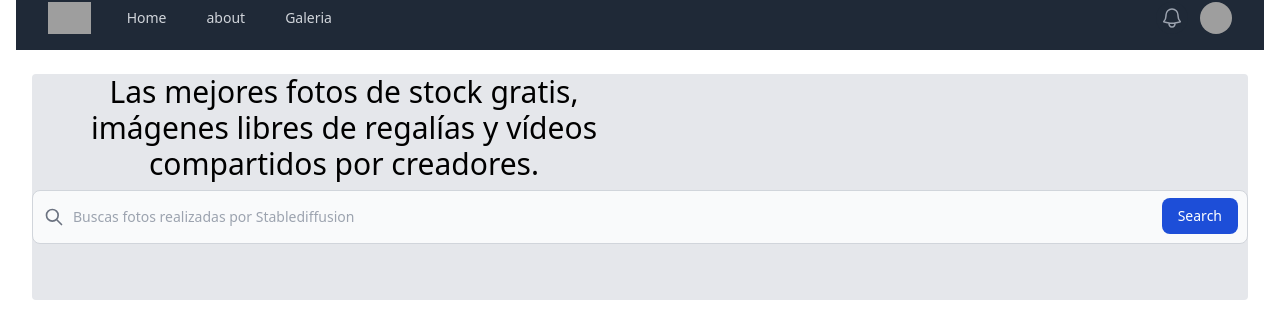
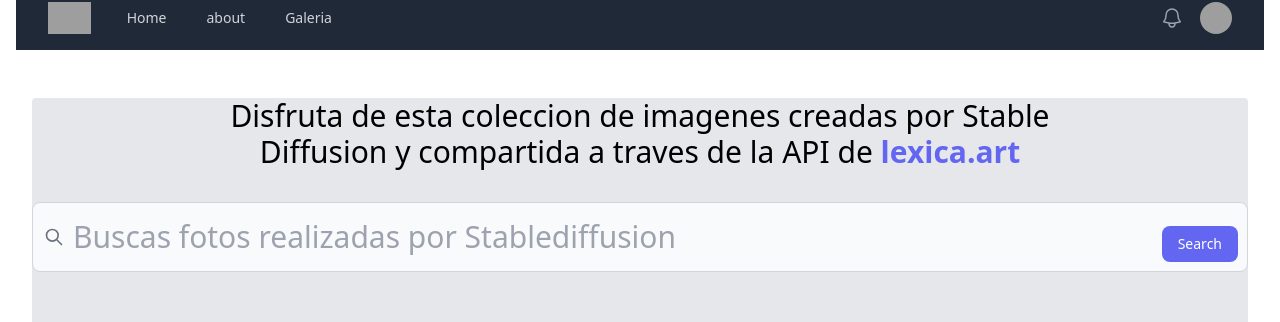
Before and after one commit to owakester/APIstablediffusion, a Vue app: page /galeria in a window 1280 px wide. Shown: the part 430-752 px from the top of the page. Built offline with nearby package versions, Linux system fonts and the light colour scheme; grey boxes are pictures that could not be loaded.

Commit message:
cambio placeholer

```diff
--- a/src/components/MyGalery.vue
+++ b/src/components/MyGalery.vue
@@ -72,9 +72,8 @@
 
 <template>
   <div>
-    <h2 class="w-1/2 text-3xl m-2 text-center">
-      Las mejores fotos de stock gratis, imágenes libres de regalías y vídeos
-      compartidos por creadores.
+    <h2 class="  text-3xl mx-36 text-center my-8">
+     Disfruta de esta coleccion de imagenes creadas por Stable Diffusion y compartida a traves de la API de <strong class="text-indigo-500"><a href="http://">lexica.art</a></strong>
     </h2>
     <label
       for="search"
@@ -105,14 +104,14 @@
         v-model.lazy="username"
         type="search"
         id="search"
-        class="block p-4 pl-10 w-full text-sm text-gray-900 bg-gray-50 rounded-lg border border-gray-300 focus:ring-blue-500 focus:border-blue-500 dark:bg-gray-700 dark:border-gray-600 dark:placeholder-gray-400 dark:text-white dark:focus:ring-blue-500 dark:focus:border-blue-500"
+        class=" block p-4 pl-10 w-full mr-2 text-3xl text-gray-900 bg-gray-50 rounded-lg border border-gray-300 focus:ring-blue-500 focus:border-blue-500 dark:bg-gray-700 dark:border-gray-600 dark:placeholder-gray-400 dark:text-white dark:focus:ring-blue-500 dark:focus:border-blue-500"
         placeholder="Buscas fotos realizadas por Stablediffusion"
         required
       />
       <button
         @click="fetchData"
         type="submit"
-        class="text-white absolute right-2.5 bottom-2.5 bg-blue-700 hover:bg-blue-800 focus:ring-4 focus:outline-none focus:ring-blue-300 font-medium rounded-lg text-sm px-4 py-2 dark:bg-blue-600 dark:hover:bg-blue-700 dark:focus:ring-blue-800"
+        class="text-white absolute right-2.5 bottom-2.5 bg-indigo-500 hover:bg-blue-800 focus:ring-4 focus:outline-none focus:ring-blue-300 font-medium rounded-lg text-sm px-4 py-2 dark:bg-blue-600 dark:hover:bg-blue-700 dark:focus:ring-blue-800"
       >
         Search
       </button>
```
